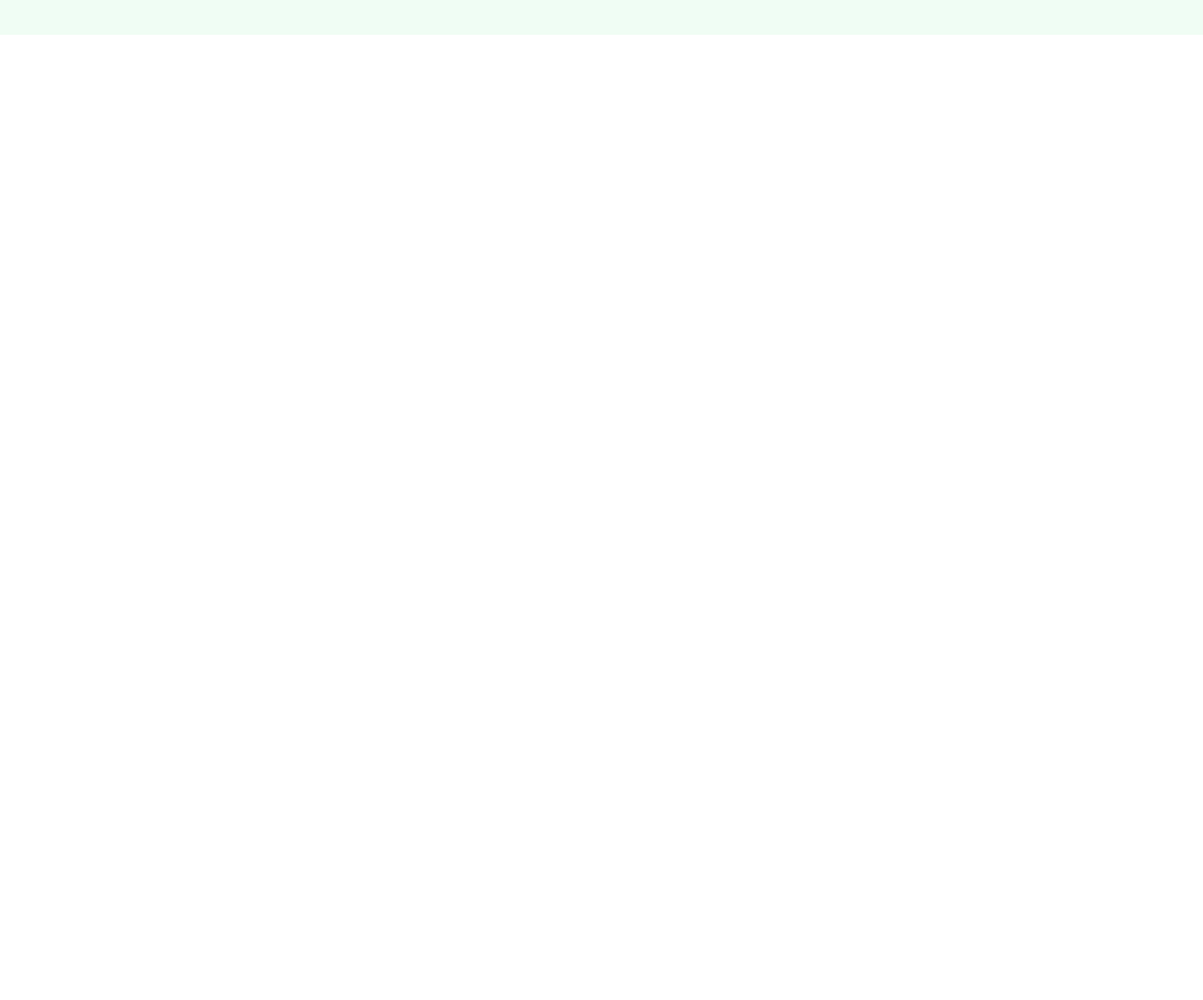
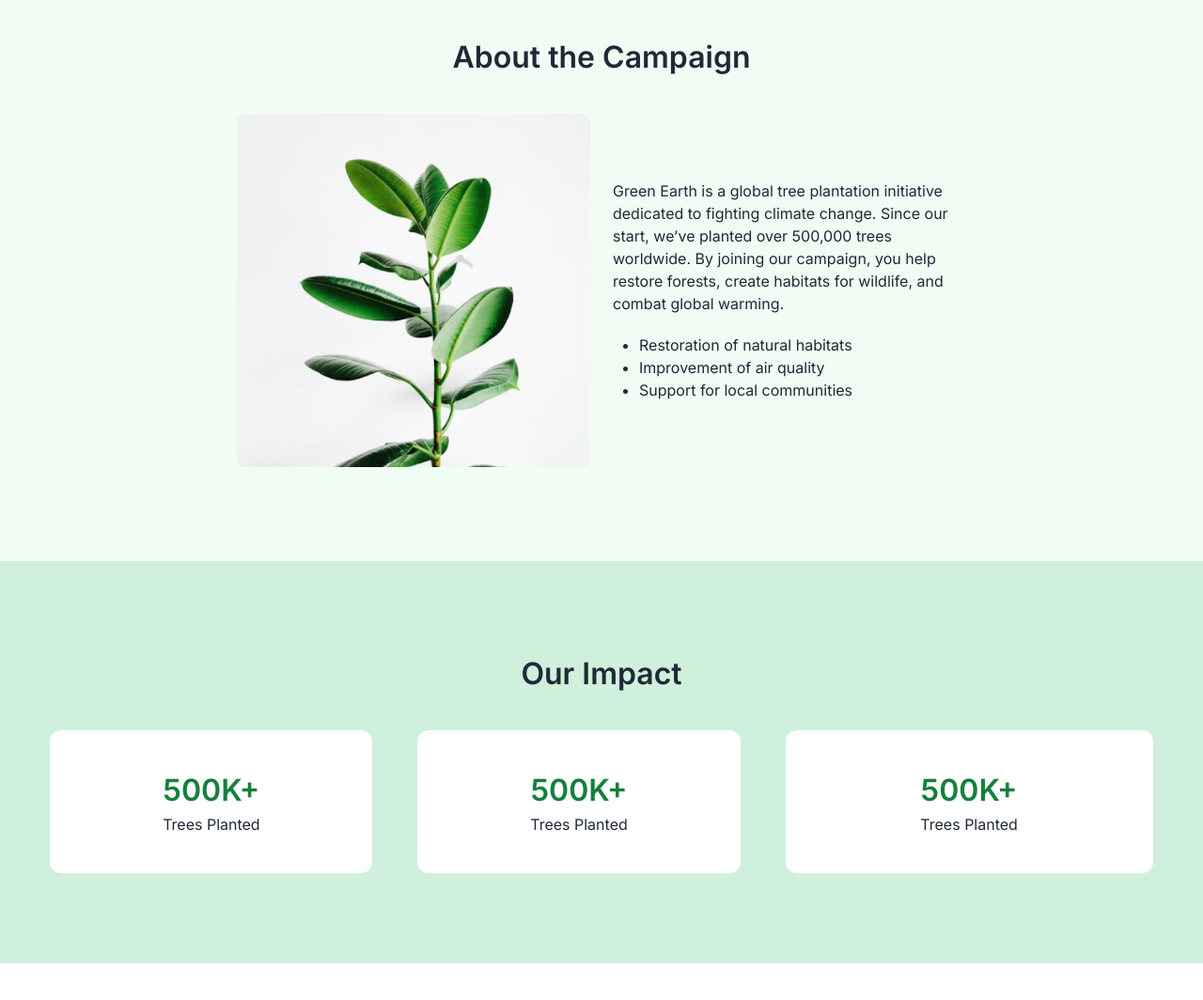
Before and after one commit to jubayeralfaruk/Assignment-06-Jubayer-B12-Green-Earth-Site, a plain HTML site: page index.html in a window 1280 px wide. Shown: the part 780-1844 px from the top of the page at 94% size. Before the commit the page ends 1617 px from the top, so only its background shows below. Drawn offline with nearby package versions, Linux system fonts and the light colour scheme; no server answers.

Commit message:
About the Campaign & Our Impact section added

```diff
--- a/index.html
+++ b/index.html
@@ -41,7 +41,7 @@
 </head>
 <body class="mb-[800px]">
     <header class="bg-[#15803D]">
-        <nav class="w-11/12 mx-auto">
+        <nav class="lg:w-11/12 mx-auto">
             <div class="navbar bg-[#15803D]">
                 <div class="navbar-start">
                     <div class="dropdown">
@@ -89,9 +89,10 @@
      </section>
 
     <!-- Main section -->
-    <main class="bg-[#F0FDF4] pt-24 pb-24">
+    <main class="bg-[#F0FDF4] pt-24 pb-[100px]">
         <h1 class="text-center text-[min(5vh,32px)] font-semibold mb-9">Choose Your Trees</h1>
-        <section class="w-11/12 mx-auto grid grid-cols-6 gap-5">
+        <!-- Product Category Card -->
+        <section class="w-19/20 lg:w-11/12 mx-auto grid grid-cols-6 gap-5 mb-24">
             <!-- Category -->
             <div class="hidden md:block md:col-span-1">
                 <h4 class="text-[20px] font-semibold text-black mb-3">Categories</h4>
@@ -144,6 +145,28 @@
             </div>
         </section>
 
+        <!-- About the Campaign -->
+        <section class="w-19/20 lg:w-11/12 mx-auto grid grid-cols-6 gap-5">
+            <div class="lg:col-span-1"></div>
+            <div class="col-span-6 lg:col-span-4">
+                <h2 class="text-center text-[min(5vh,32px)] font-semibold mb-9">About the Campaign</h2>
+                <div class=" md:flex gap-6 space-y-5 md:space-y-0">
+                    <div class="flex-1">
+                        <img class="w-full" src="./assets/about.png" alt="">
+                    </div>
+                    <div class="flex-1 my-auto max-w[530px] space-y-5 text-justify md:text-left">
+                        <p>
+                            Green Earth is a global tree plantation initiative dedicated to fighting climate change. Since our start, we’ve planted over 500,000 trees worldwide. By joining our campaign, you help restore forests, create habitats for wildlife, and combat global warming.
+                        </p>
+                        <ul class="list-disc ml-7">
+                            <li>Restoration of natural habitats</li>
+                            <li>Improvement of air quality</li>
+                            <li>Support for local communities</li>
+                        </ul>
+                    </div>
+                </div>
+            </div>
+        </section>
         <!-- Show Modal -->
         <section>
             <dialog id="product_modal" class="modal">
@@ -161,6 +184,26 @@
             </dialog>
         </section>
     </main>
+    <!-- Our Impact -->
+    <section class="bg-[#CFF0DC] py-24">
+        <div class="w-19/20 lg:w-11/12 mx-auto">
+            <h2 class="text-center text-[min(5vh,32px)] font-semibold mb-9">Our Impact</h2>
+            <div class="grid grid-cols-1 lg:grid-cols-3 space-y-8 md:space-y-0 md:space-x-12">
+                <div class="p-10 bg-white rounded-xl">
+                    <h2 class="text-[#15803D] text-center text-[min(5vh,32px)] font-semibold ">500K+</h2>
+                    <p class="text-center">Trees Planted</p>
+                </div>
+                <div class="p-10 bg-white rounded-xl">
+                    <h2 class="text-[#15803D] text-center text-[min(5vh,32px)] font-semibold ">500K+</h2>
+                    <p class="text-center">Trees Planted</p>
+                </div>
+                <div class="p-10 bg-white rounded-xl">
+                    <h2 class="text-[#15803D] text-center text-[min(5vh,32px)] font-semibold ">500K+</h2>
+                    <p class="text-center">Trees Planted</p>
+                </div>
+            </div>
+        </div>
+    </section>
 
     <script src="./main.js"></script>
 </body>
--- a/main.js
+++ b/main.js
@@ -32,7 +32,7 @@ function removeBtnClass() {
 // All Plants Product
 const allPlantsItem = () => {
     loadingSite()
-    fetch("https://openapi.programming-hero.com/api/plants")
+    fetch("ttps://openapi.programming-hero.com/api/plants")
         .then(res => res.json())
         .then(data => {
             product(data)
@@ -112,9 +112,11 @@ document.getElementById("productListContainer").addEventListener("click", (e) =>
             arrListAddToCard.push(obj)
         }
 
+        // total
         const allPrice = arrListAddToCard.map(obj => {return Number(obj.price)});
         const totalPrice = allPrice.reduce((acc,curr) => {return acc + curr});
-        document.getElementById("totalPrice").innerText = totalPrice
+        document.getElementById("totalPrice").innerText = totalPrice;
+
         addCardList(arrListAddToCard)
 
     }
@@ -146,11 +148,19 @@ const addCardList = (arr) => {
 }
 
 function removeCardList(id) {
+    document.getElementById("totalPrice").innerText = '0';
     const newArr = arrListAddToCard.filter(obj => {return obj.id !== id});
     arrListAddToCard = newArr;
     console.log(arrListAddToCard);
+    addCardList(arrListAddToCard);
+    addCardList(arrListAddToCard);
 
-    addCardList(arrListAddToCard)
+    // total
+    const allPrice = arrListAddToCard.map(obj => {return Number(obj.price)});
+    const totalPrice = allPrice.reduce((acc,curr) => {return acc + curr});
+    document.getElementById("totalPrice").innerText = totalPrice;
+
+
 }
 
 
```
